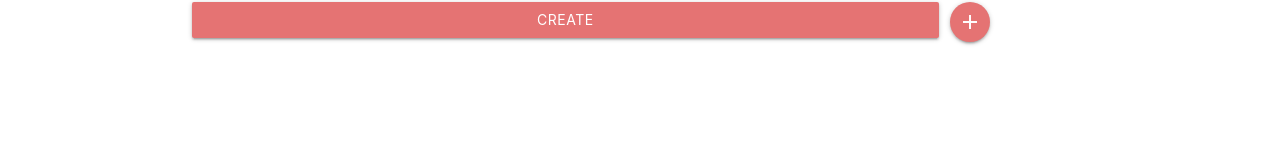
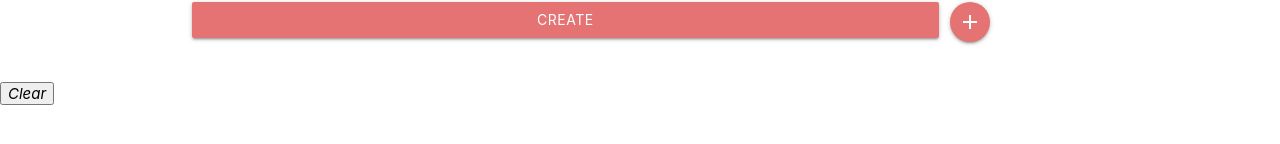
Before and after one commit to Github-AsraGhouri/Dictionary-App, a React (Create React App) app: page / in a window 1280 px wide. Shown: the part 290-434 px from the top of the page. Built offline with nearby package versions, Linux system fonts and the light colour scheme.

Commit message:
clear feilds functionality has been done

```diff
--- a/src/components/Dictionaries/CreateDictionaries.js
+++ b/src/components/Dictionaries/CreateDictionaries.js
@@ -1,22 +1,30 @@
 import React, { Component } from 'react';
-import AddDictionaries from './AddDictionaries';
 import {connect} from 'react-redux';
-import { Link } from "react-router-dom";
+import ReactDOM from 'react-dom';
 class CreateDictionaries extends Component {
-    // constructor(props){
-    //     super(props);
-    //     this.state= {
-    //         domain :  '',
-    //         range: ''
-    //     }
-    //     this.handleChange = this.handleChange.bind(this);
-    // this.handleSubmit = this.handleSubmit.bind(this);
-    // }
+
+    clearField = () =>  {
+        const domain = this.getDomain.value;
+        const range =  this.getRange.value;
+        const data = {
+            id: new Date(),
+            domain,
+            range
+          }
+        this.props.dispatch({
+            type:'ADD_POST',
+            data});
+          this.getDomain.value = '';
+          this.getRange.value = '';
+    }
       handleSubmit = (e) => {
     e.preventDefault();
     this.props.history.push('/AddDictionaries/')
     const domain = this.getDomain.value;
     const range =  this.getRange.value;
+    if(domain === range){
+
+    }
     const data = {
       id: new Date(),
       domain,
@@ -28,18 +36,8 @@ class CreateDictionaries extends Component {
     this.getDomain.value = '';
     this.getRange.value = '';
   }
-    // handleChange = (e) => {
-    //     this.setState({
-    //         // domain: e.target.value
-    //         [e.target.id]: e.target.value
-    //     })
-    // }
-    // handleSubmit = (e) => {
-    //     e.preventDefault();
-    //     console.log(this.state);
+    render(){
 
-    // }
-    render() {
         return (
             <div className="CreateDictionaries">
                 <div className="container">
@@ -50,7 +48,7 @@ class CreateDictionaries extends Component {
                         <form onSubmit={this.handleSubmit} class="col s12">
                             <div class="row">
                                 <div class="input-field col s5">
-                                    <input id="domain" ref={(input)=>this.getDomain = input}  type="number" data-length="10" />
+                                    <input id="domain"  ref={(input)=>this.getDomain = input}  type="number" data-length="10" />
                                     <label for="input_text">Write Domain here</label>
                                 </div>
                                 <div class="input-field col s5">
@@ -70,10 +68,7 @@ class CreateDictionaries extends Component {
                         </form>
                     </div>
                 </div>
-
-            {/* {this.state.domain}
-            {this.state.range} */}
-           {/* <AddDictionaries domainprop={this.state.domain} rangeProp={this.state.range}/> */}
+                <button className="uk-button uk-width-1-1" id="clear" onClick={this.clearField}><i className="uk-icon-undo">Clear</i></button>
             </div>
         );
     }
```
Also changed, not shown: src/App.js (+0 -36 lines).
